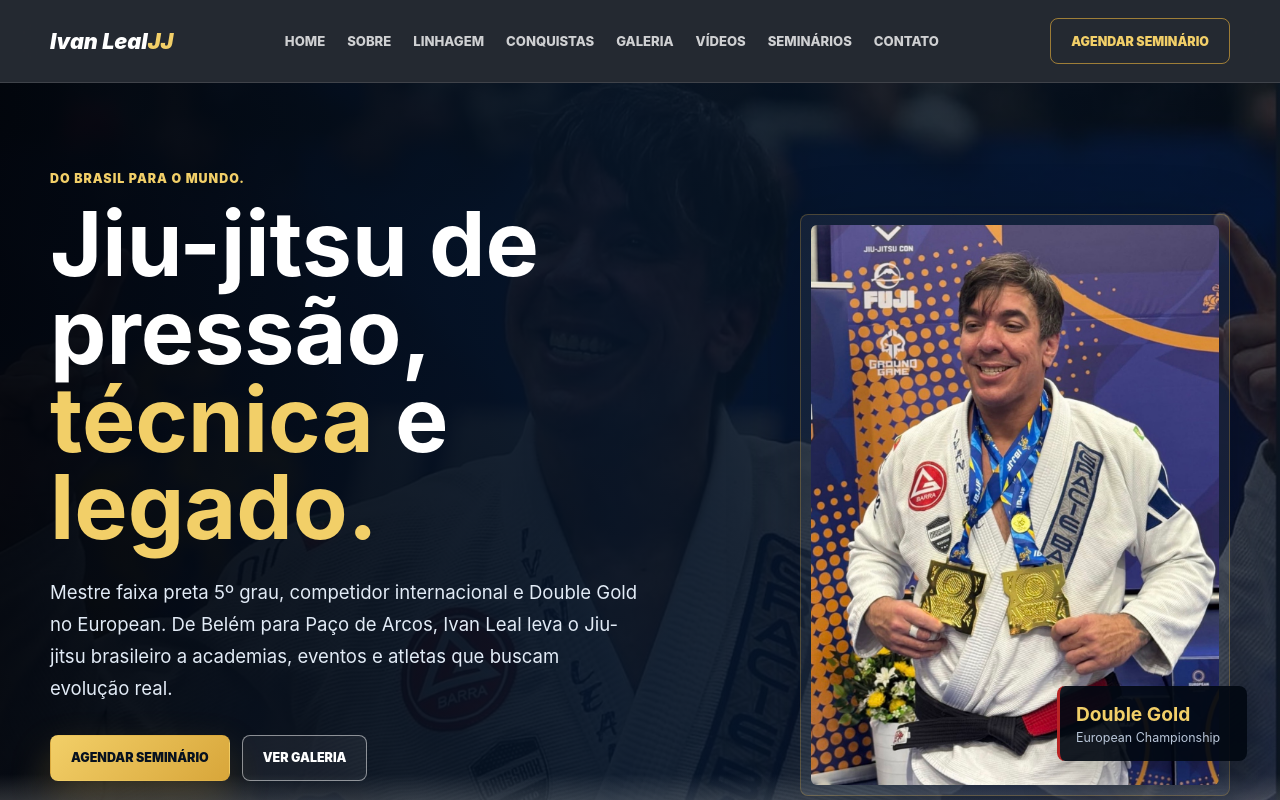
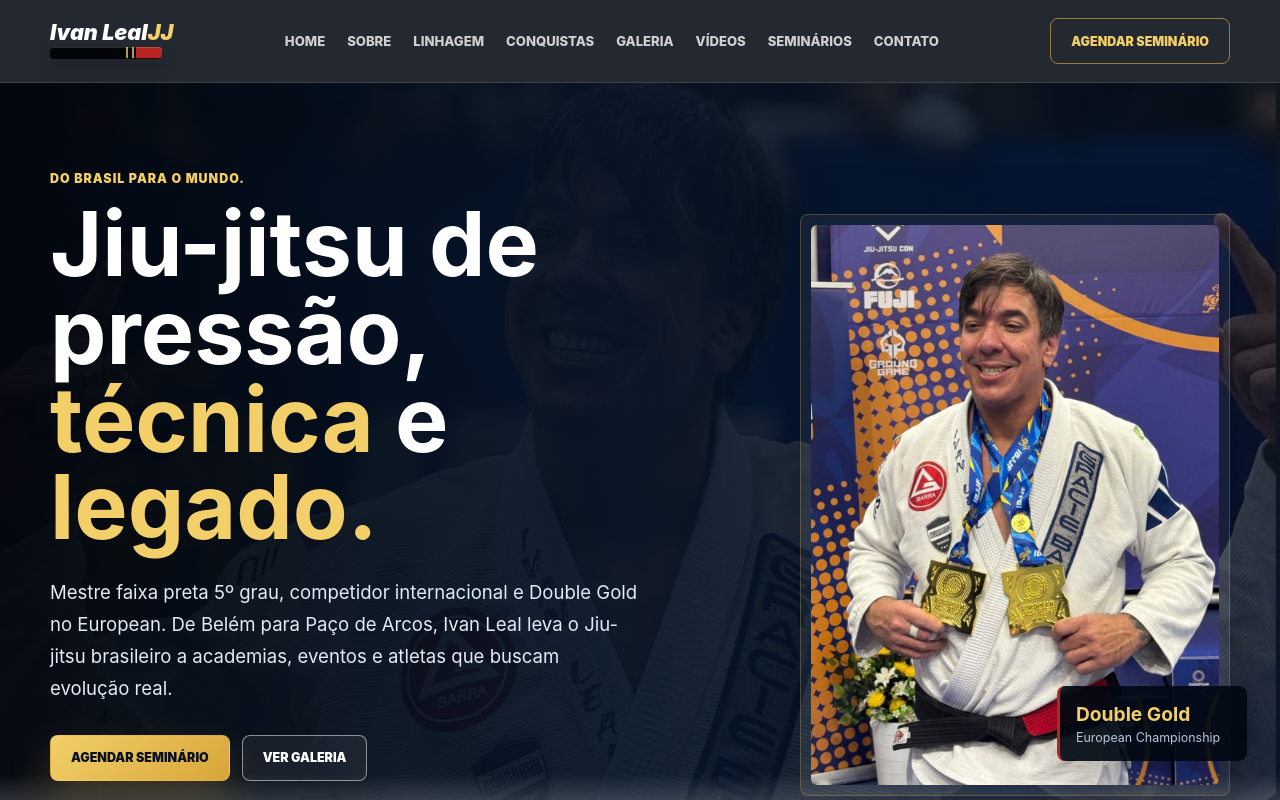
Before and after one commit to linksites/ivanleal, a Next.js app: page / in a window 1280 px wide. Shown: the top 800 px of the page. Built offline with nearby package versions, Linux system fonts and the light colour scheme.

Commit message:
Add belt mark to header logo

```diff
--- a/app/globals.css
+++ b/app/globals.css
@@ -99,7 +99,37 @@ img { display: block; height: auto; max-width: 100%; }
   white-space: nowrap;
 }
 
-.brand span,
+.brand {
+  display: inline-flex;
+  flex-direction: column;
+  align-items: flex-start;
+  gap: 4px;
+  line-height: .9;
+}
+
+.brand::after {
+  content: "";
+  display: block;
+  width: 112px;
+  height: 12px;
+  flex: 0 0 auto;
+  border-radius: 3px;
+  background:
+    linear-gradient(90deg, transparent 0 76px, rgba(242, 207, 104, .74) 76px 78px, transparent 78px 82px, rgba(242, 207, 104, .74) 82px 84px, transparent 84px),
+    linear-gradient(90deg, #030509 0 86px, #b82424 86px 100%);
+  box-shadow:
+    inset 0 1px 0 rgba(255, 255, 255, .16),
+    inset 0 -1px 0 rgba(0, 0, 0, .8),
+    0 8px 18px rgba(0, 0, 0, .22);
+}
+
+.brandText {
+  display: inline-flex;
+  align-items: baseline;
+  color: #fff;
+}
+
+.brandText span,
 .footer strong span,
 h1 span,
 h2 span {
@@ -1182,6 +1212,13 @@ time {
   .sectionShell { width: min(100% - 24px, 1180px); }
   .header { padding: 12px 14px; }
   .brand { font-size: 1.18rem; }
+  .brand::after {
+    width: 92px;
+    height: 10px;
+    background:
+      linear-gradient(90deg, transparent 0 61px, rgba(242, 207, 104, .74) 61px 63px, transparent 63px 66px, rgba(242, 207, 104, .74) 66px 68px, transparent 68px),
+      linear-gradient(90deg, #030509 0 70px, #b82424 70px 100%);
+  }
   h1 { font-size: clamp(2.65rem, 15vw, 4.5rem); }
   h2 { font-size: clamp(2rem, 11vw, 3rem); }
   .hero { padding: 48px 0 78px; }
--- a/components/Header.tsx
+++ b/components/Header.tsx
@@ -40,7 +40,7 @@ export function Header() {
           handleLinkClick('#home')
         }}
       >
-        Ivan Leal<span>JJ</span>
+        <span className="brandText">Ivan Leal<span>JJ</span></span>
       </a>
 
       <nav className="nav" aria-label="Navegação principal">
```
